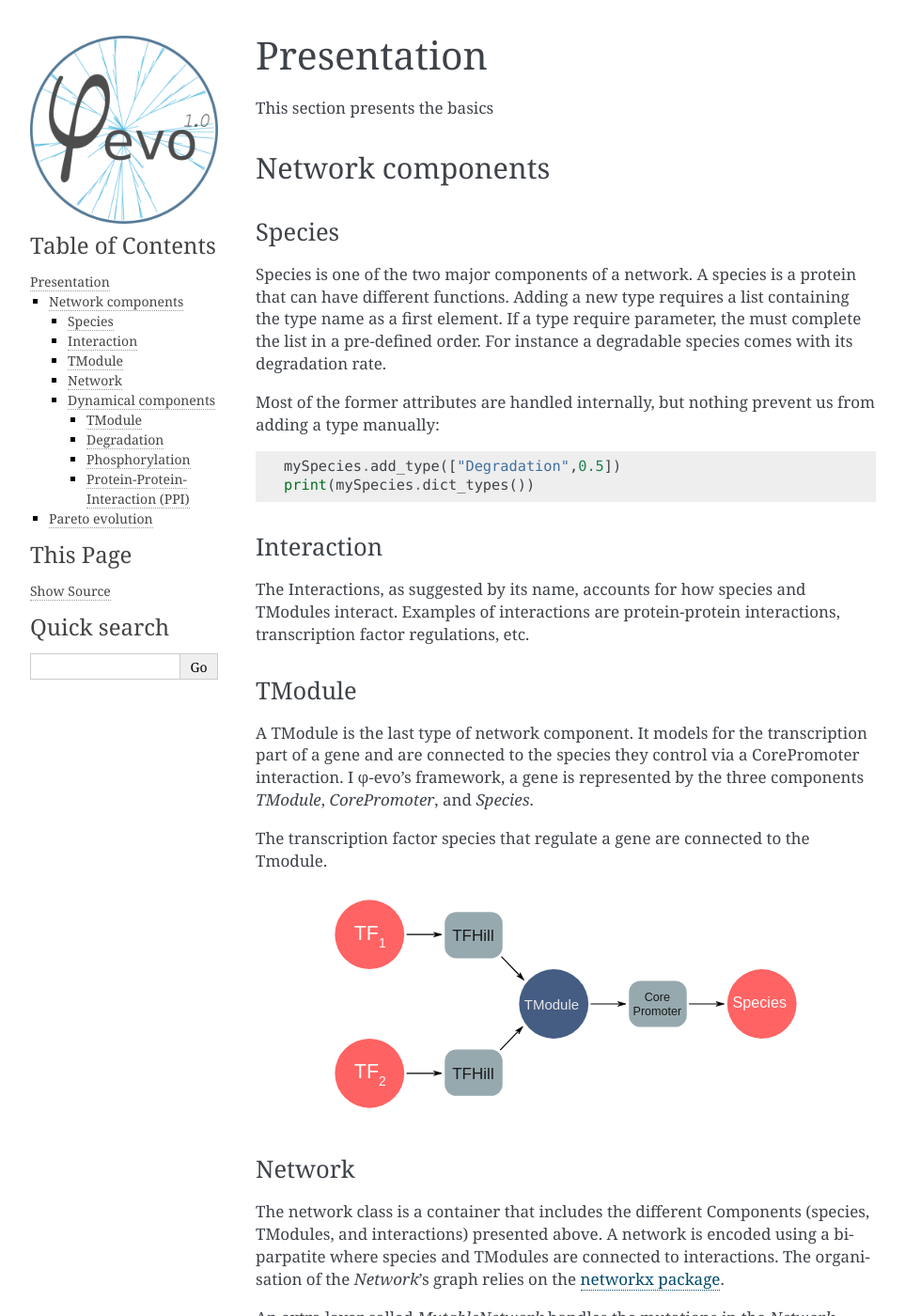
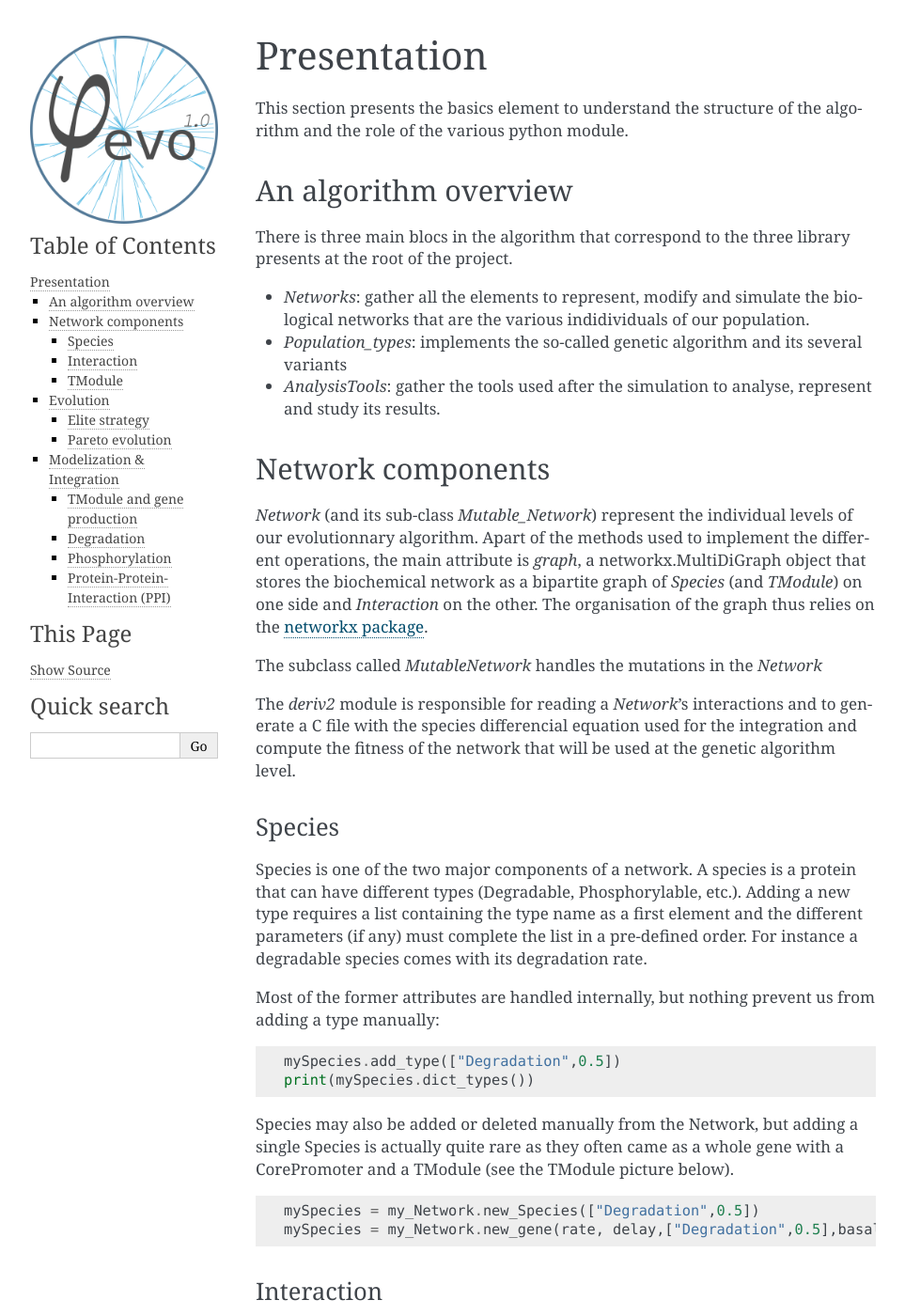
Before and after one commit to phievo/phievo, a Sphinx documentation site: the page built from docs/source/Presentation.rst, in a window 1280 px wide and 1400 px high. Shown: the whole window at 94% size, without its empty margins (148-1111 px from the left). Built offline with Sphinx 7.4.7, drawn with Linux system fonts in a browser that asks for light colours; some of the changed text lies outside the part shown.

Commit message:
Rearrangement of the presentation in the online documentation

```diff
--- a/docs/source/Presentation.rst
+++ b/docs/source/Presentation.rst
@@ -1,19 +1,51 @@
 Presentation
 ============
 
-This section presents the basics
+This section presents the basics element to understand the structure of
+the algorithm and the role of the various python module.
+
+An algorithm overview
+---------------------
+
+There is three main blocs in the algorithm that correspond to the three
+library presents at the root of the project.
+
+-  *Networks*: gather all the elements to represent, modify and simulate
+   the biological networks that are the various indidividuals of our
+   population.
+-  *Population\_types*: implements the so-called genetic algorithm and
+   its several variants
+-  *AnalysisTools*: gather the tools used after the simulation to
+   analyse, represent and study its results.
 
 Network components
 ------------------
+
+*Network* (and its sub-class *Mutable\_Network*) represent the
+individual levels of our evolutionnary algorithm. Apart of the methods
+used to implement the different operations, the main attribute is
+*graph*, a networkx.MultiDiGraph object that stores the biochemical
+network as a bipartite graph of *Species* (and *TModule*) on one side
+and *Interaction* on the other. The organisation of the graph thus
+relies on the `networkx package <https://networkx.github.io/>`__.
+
+The subclass called *MutableNetwork* handles the mutations in the
+*Network*
+
+The *deriv2* module is responsible for reading a *Network*'s
+interactions and to generate a C file with the species differencial
+equation used for the integration and compute the fitness of the network
+that will be used at the genetic algorithm level.
 
 Species
 ~~~~~~~
 
 Species is one of the two major components of a network. A species is a
-protein that can have different functions. Adding a new type requires a
-list containing the type name as a first element. If a type require
-parameter, the must complete the list in a pre-defined order. For
-instance a degradable species comes with its degradation rate.
+protein that can have different types (Degradable, Phosphorylable,
+etc.). Adding a new type requires a list containing the type name as a
+first element and the different parameters (if any) must complete the
+list in a pre-defined order. For instance a degradable species comes
+with its degradation rate.
 
 Most of the former attributes are handled internally, but nothing
 prevent us from adding a type manually:
@@ -23,12 +55,27 @@
     mySpecies.add_type(["Degradation",0.5])
     print(mySpecies.dict_types())
 
+Species may also be added or deleted manually from the Network, but
+adding a single Species is actually quite rare as they often came as a
+whole gene with a CorePromoter and a TModule (see the TModule picture
+below).
+
+.. code:: python
+
+    mySpecies = my_Network.new_Species(["Degradation",0.5])
+    mySpecies = my_Network.new_gene(rate, delay,["Degradation",0.5],basal_rate)
+
 Interaction
 ~~~~~~~~~~~
 
 The Interactions, as suggested by its name, accounts for how species and
 TModules interact. Examples of interactions are protein-protein
-interactions, transcription factor regulations, etc.
+interactions, transcription factor regulations, etc. See the sections
+below for various type of preimplemented interactions.
+
+Note also that it is often necessary to implement new interactions
+tailored for a specific task. (See Examples/immune/ for an example of
+such new interactions.)
 
 TModule
 ~~~~~~~
@@ -47,24 +94,60 @@
    :figclass: align-center
    :width: 500px
 
-Network
-~~~~~~~
+Evolution
+---------
 
-The network class is a container that includes the different Components
-(species, TModules, and interactions) presented above. A network is
-encoded using a biparpatite where species and TModules are connected to
-interactions. The organisation of the *Network*'s graph relies on the
-`networkx package <https://networkx.github.io/>`__.
+The evolution algorithm mimics Darwinian selection. It generates an
+initial population (of constant size size defined by the user) where the
+individuals are in competition to pass their genome to the next
+generation. The algorithm thus follow a cycle of mutation, fitness
+computation and selection. Each cycle thus defines our time step of
+evolution and will subsequently be called a generation.
 
-An extra layer called *MutableNetwork* handles the mutations in the
-*Network*
+Elite strategy
+~~~~~~~~~~~~~~
 
-The *deriv2* class is responsible for reading a *Network*'s interactions
-and to generate a C file with the species differencial equation used for
-the integration.
+By default we use the more robust and less computationnaly costly
+strategy of genetic algorithm, the *elite strategy*. During the
+selection step, the worst part of the population is deleted, while the
+fittest half of the individuals are directly passed to the next
+generation. Then, each of themis copied and this copy is mutated. Note
+that this scheme automatically keep constant the population size and
+depend only on the rank of the individuals in the population and not on
+the quantitative fitness which make it robust to the possible failure of
+the fitness implementation.
 
-Dynamical components
-~~~~~~~~~~~~~~~~~~~~
+Pareto evolution
+~~~~~~~~~~~~~~~~
+
+In the case where the fitness is composed of multiple components, it is
+not obvious how to balance the different modules in the global fitness.
+It may be interesting to have a multiple objective optimization where
+all the components have the same importance; only changes improving a
+component without decreasing the others are kept. The fitness
+:math:`F = \{f_1,f_2,...,f_N\}` is of higher rank than
+:math:`G = \{g_1,g_2,...,g_N\}` if
+
+.. math:: \forall i\quad f_i\geq g_i
+
+.. math:: \exists k,\quad f_k>g_k
+
+Clearly multiple objective optimisation does not result in one best
+network in the end but to a population of highest rank networks called
+the Pareto front. More information can be found on
+`Wikipedia <https://en.wikipedia.org/wiki/Multi-objective_optimization>`__.
+
+From a practical standpoint, the algorithm works similarly to the
+genetic algorithm with a modified selection process. As in the genetic
+algorithm, half of the population is passed to the next generation and
+duplicated. Because the only classification criterion is the network's
+rank, the cutoff may occur in the middle of a set of equivalent network
+since they have the same rank. In such a case the algorithm selects
+randomly the networks with the cutoff rank to complete the set of
+individuals passed to the next generation.
+
+Modelization & Integration
+--------------------------
 
 To simulate the dynamics of a species the program first needs to explore
 the nodes and the interactions that are connected and to build the
@@ -74,8 +157,8 @@
 The following examples presents networks components are converted into
 ordinary differential equations.
 
-TModule
-^^^^^^^
+TModule and gene production
+~~~~~~~~~~~~~~~~~~~~~~~~~~~
 
 There exists two types of TF actions: activition and inhibition. Both
 types are modelled using Hill functions but there their effects is
@@ -109,7 +192,7 @@
 is modulated by the repression.
 
 Degradation
-^^^^^^^^^^^
+~~~~~~~~~~~
 
 Every protein :math:`P` labelled as *degradable* is degraded over time
 with a rate :math:`\delta_P`. This
@@ -117,7 +200,7 @@
 .. math:: \frac{d P}{d t} =  - \delta_P P
 
 Phosphorylation
-^^^^^^^^^^^^^^^
+~~~~~~~~~~~~~~~
 
 The phosphorilasion is the addition of a phosphate group to a Species by
 a kinase. It creates a new phophorilated species. The dynamics of this
@@ -136,7 +219,7 @@
    :width: 300px
 
 Protein-Protein-Interaction (PPI)
-^^^^^^^^^^^^^^^^^^^^^^^^^^^^^^^^^
+~~~~~~~~~~~~~~~~~~~~~~~~~~~~~~~~~
 
 The PPI interaction accounts for the complexation of two single proteins
 into one complex.
@@ -152,76 +235,3 @@
 
 with :math:`k^{+}` and :math:`k^{-}` being respectively the forward and
 backward rate constants
-
-.. raw:: html
-
-   <!-- #### Ligand-Receptor interaction (LR) -->
-
-.. raw:: html
-
-   <!-- This interaction corresponds to the complexation of two species - a -->
-
-.. raw:: html
-
-   <!-- ligand and a receptor - to trigger a response in the system. -->
-
-.. raw:: html
-
-   <!-- ![](LR_interaction.svg){.align-center width="300px"} -->
-
-.. raw:: html
-
-   <!-- The ligand concentration are assumed to be add steady state which allows -->
-
-.. raw:: html
-
-   <!-- to describe the rate using the *Michaelis-Menten-Henri* formalism: -->
-
-.. raw:: html
-
-   <!-- $$\frac{d L}{dt} = \frac{d R}{dt} = - \frac{d C}{dt} = - \text{rate} = - \frac{V\,L\,R}{h + R}$$ -->
-
-.. raw:: html
-
-   <!-- with $V$ and $h$ being respectively the association rate and the -->
-
-.. raw:: html
-
-   <!-- association threshold. -->
-
-.. raw:: html
-
-   <!-- ## Evolution -->
-
-.. raw:: html
-
-   <!-- The evolution algorithm mimics Darwinian selection. It generates an initial population (of constant size size defined by the user) where the individuals are in competition to pass their genome to the next generation. Only the fittest half of the individuals passes to next generation and is allowed do reproduce (by duplication) in order to maintain the population size. -->
-
-Pareto evolution
-----------------
-
-In the case where the fitness is composed of multiple components, it is
-not obvious how to balance the different modules in the global fitness.
-It may be interesting to have a multiple objective optimization where
-all the components have the same importance; only changes improving a
-component without decreasing the others are kept. The fitness
-:math:`F = \{f_1,f_2,...,f_N\}` is of higher rank than
-:math:`G = \{g_1,g_2,...,g_N\}` if
-
-.. math:: \forall i\quad f_i\geq g_i
-
-.. math:: \exists k,\quad f_k>g_k
-
-Clearly multiple objective optimisation does not result in one best
-network in the end but to a population of highest rank networks called
-the Pareto front. More information can be found on
-`Wikipedia <https://en.wikipedia.org/wiki/Multi-objective_optimization>`__.
-
-From a practical standpoint, the algorithm works similarly to the
-genetic algorithm with a modified selection process. As in the genetic
-algorithm, half of the population is passed to the next generation and
-duplicated. Because the only classification criterion is the network's
-rank, the cutoff may occur in the middle of a set of equivalent network
-since they have the same rank. In such a case the algorithm selects
-randomly the networks with the cutoff rank to complete the set of
-individuals passed to the next generation.
```
Also changed, not shown: docs/source/Presentation.md (+71 -49 lines).
